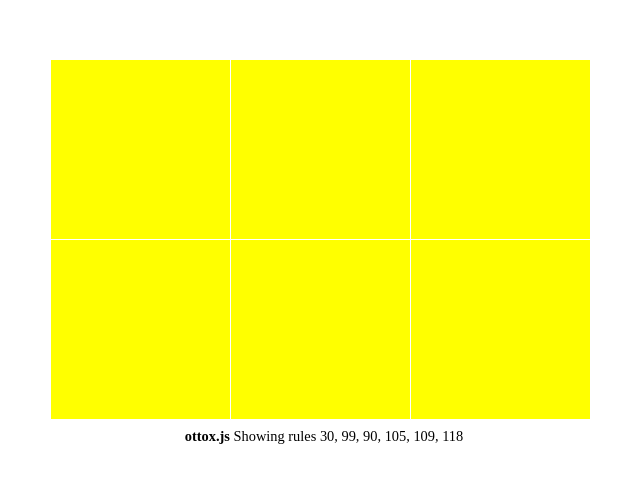
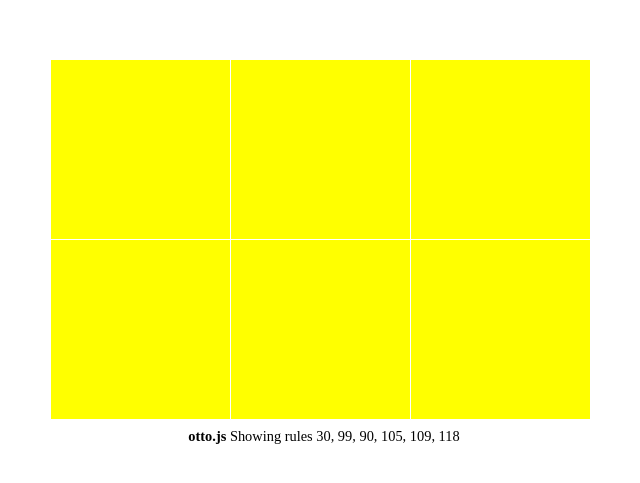
Before and after one commit to thewhodidthis/ottox, a website: page example/index.html in a window 1280 px wide. Shown: the part 161-644 px from the top of the page, 320-960 px from the left. Drawn offline with Linux system fonts and the light colour scheme; files whose address does not match are found by name.

Commit message:
example: rename module, fix title

```diff
--- a/example/index.html
+++ b/example/index.html
@@ -3,7 +3,7 @@
   <head>
     <meta charset="utf-8">
     <meta name="viewport" content="width=device-width, initial-scale=1, user-scalable=yes">
-    <title>Ottox demo</title>
+    <title>&middot; Otto &middot;</title>
     <link rel="stylesheet" href="index.css" />
   </head>
 
@@ -18,12 +18,12 @@
         <li><canvas width="179" height="179"></canvas></li>
       </ul>
       <figcaption>
-        <p><strong>ottox.js</strong> Showing rules <span id="rules"></span></p>
+        <p><strong>otto.js</strong> Showing rules <span id="rules"></span></p>
       </figcaption>
     </figure>
 
     <noscript>please enable javascript</noscript>
-    <script src="ottox.js"></script>
+    <script src="otto.js"></script>
     <script src="index.js"></script>
   </body>
 </html>
```
